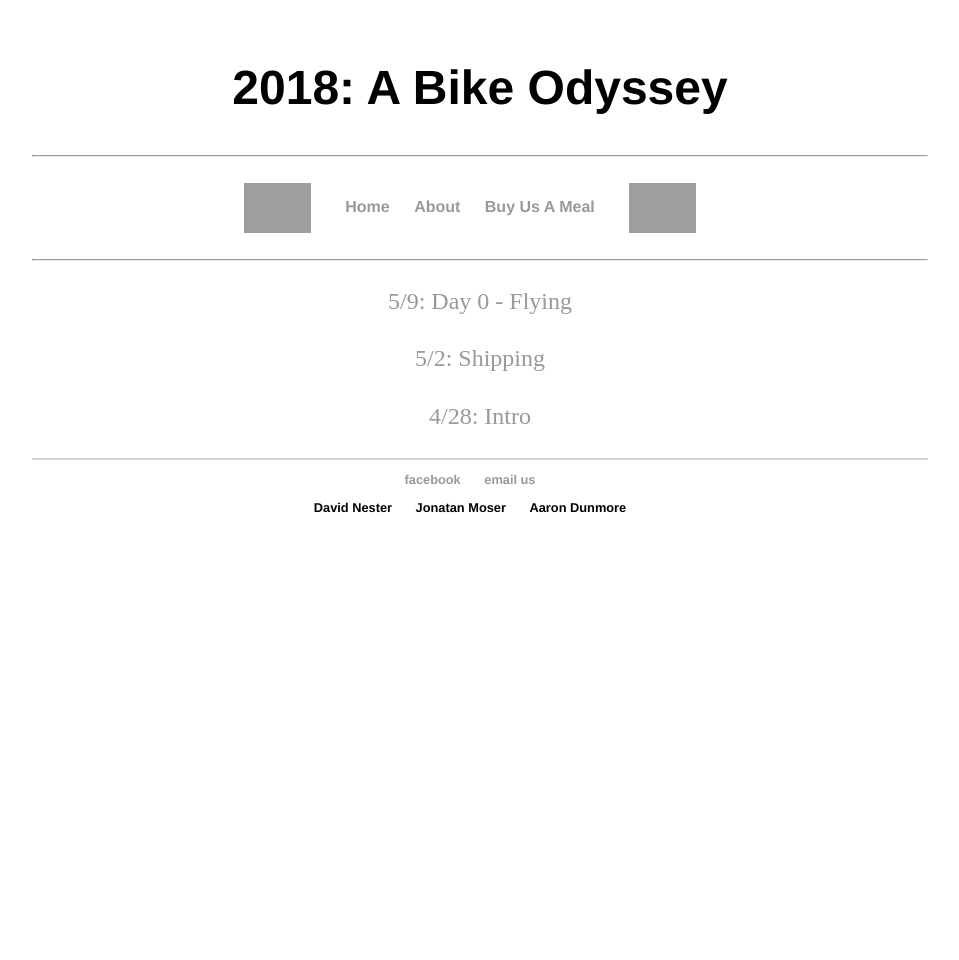
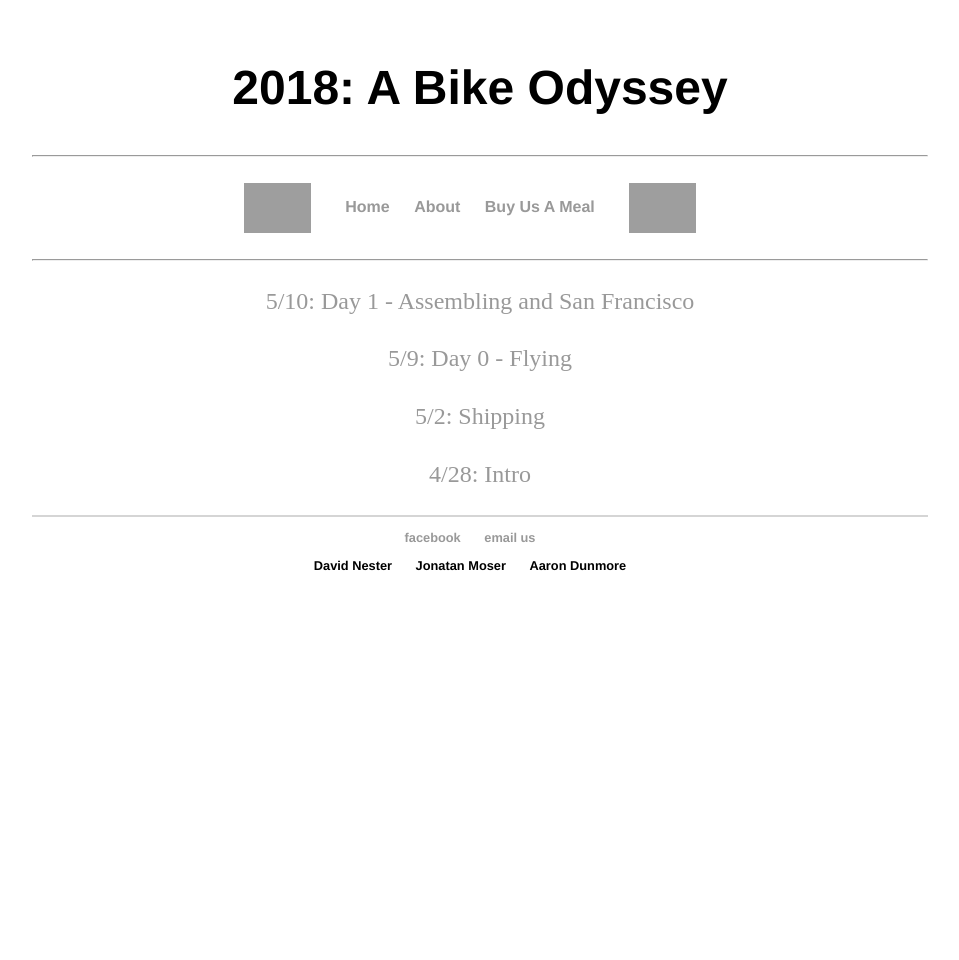
Before and after one commit to DavidNester/DavidNester.github.io, a Jekyll site: the page built from biketrip/index.html, in a window 1280 px wide. Shown: the whole page, without its empty margins (160-1119 px from the left). Built offline with Jekyll 4.4.1, drawn with Linux system fonts in a browser that asks for light colours; grey boxes are pictures that could not be loaded.

Commit message:
Update index.html

```diff
--- a/biketrip/index.html
+++ b/biketrip/index.html
@@ -4,6 +4,7 @@ title: 2018&#58; A Bike Odyssey
 ---
 <center>
 <div class="blurb">
+  <p> <a href="https://spark.adobe.com/page/5err734L9dGV2/">5/10: Day 1 - Assembling and San Francisco</a></p>
   <p> <a href="https://spark.adobe.com/page/ZNhlk7zbSAhKE/">5/9: Day 0 - Flying</a></p>
   <p> <a href="https://spark.adobe.com/page/IaDHKmvBudwbU/">5/2: Shipping</a></p>
 	<p> <a href="https://spark.adobe.com/page/QYwaDfaWb4R9A/">4/28: Intro</a></p>
```
